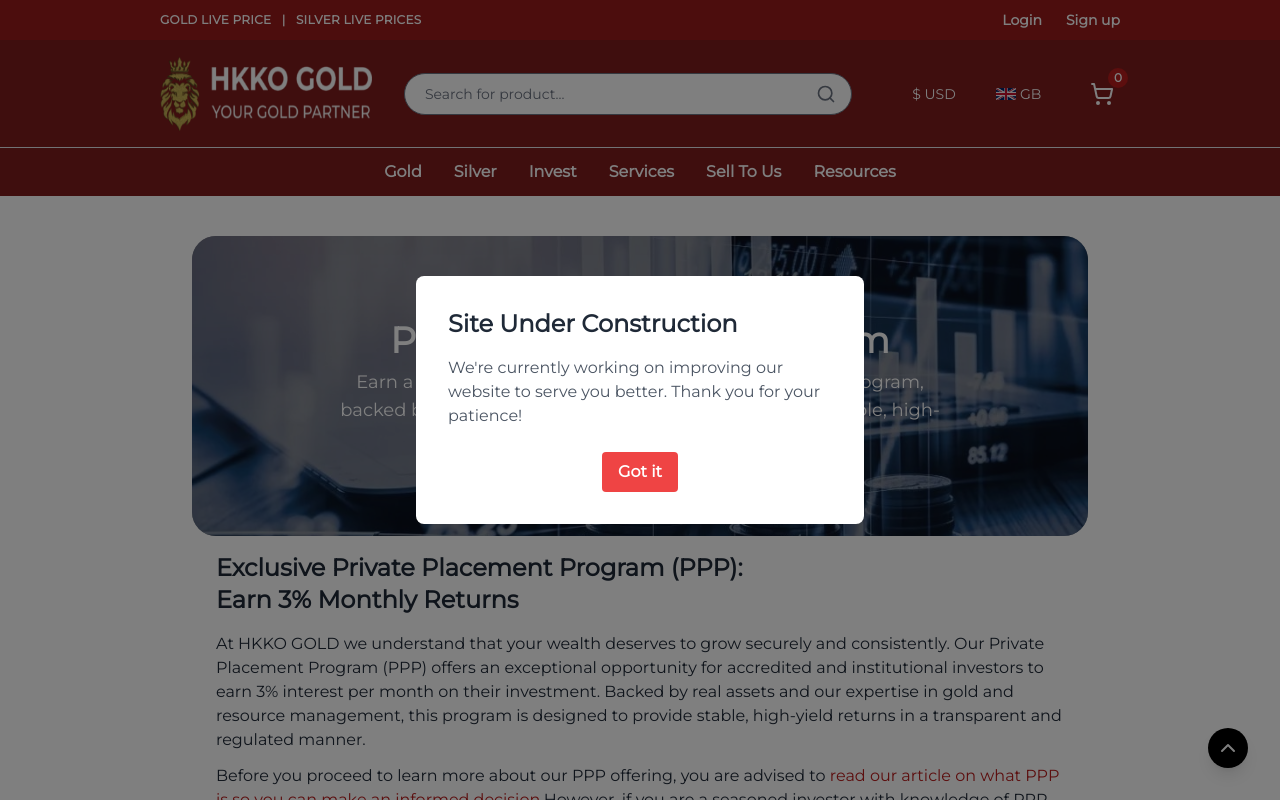
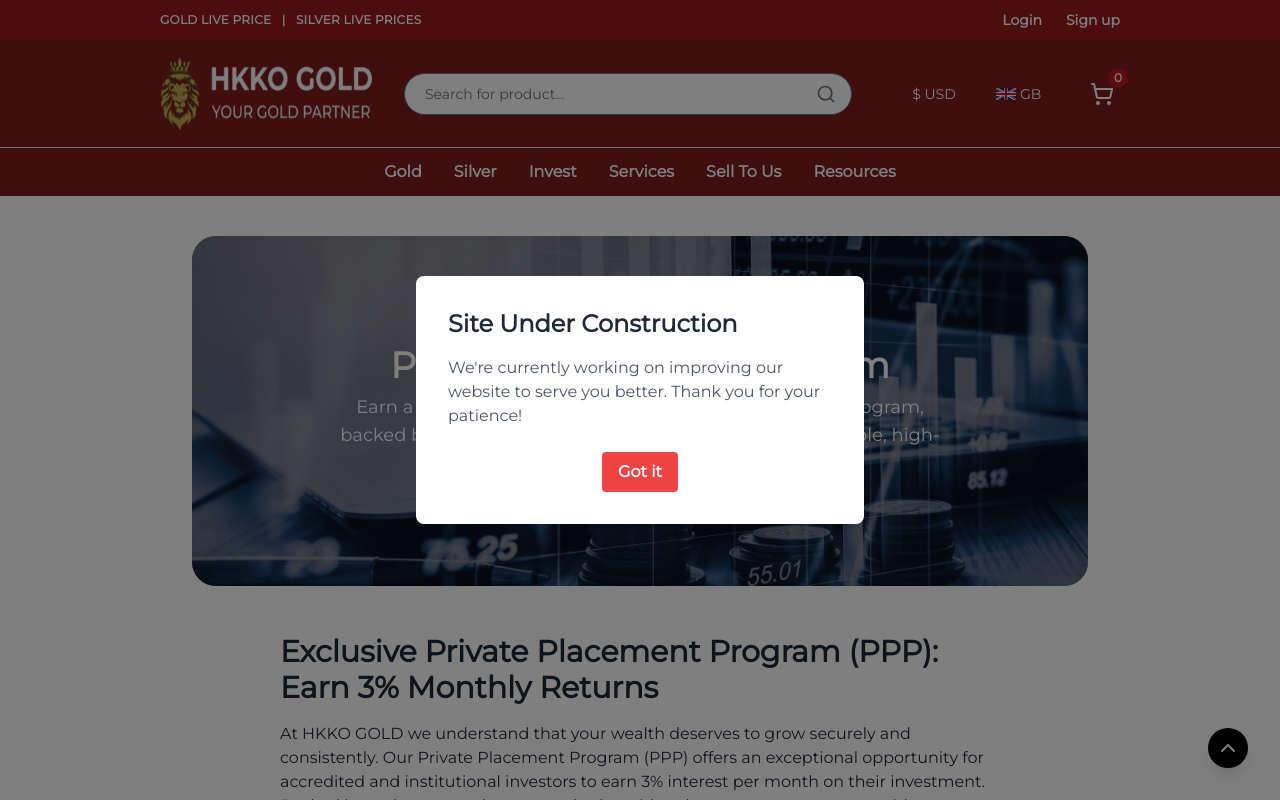
Before and after one commit to atok624/Test-Hkko, a Vue app: page /private-placement in a window 1280 px wide. Shown: the top 800 px of the page. Built offline with nearby package versions, Linux system fonts and the light colour scheme.

Commit message:
Make changes to services page

```diff
--- a/src/pages/PrivatePlacement.vue
+++ b/src/pages/PrivatePlacement.vue
@@ -1,7 +1,7 @@
 <template>
   <div class="min-h-screen w-[95%] md:w-[75%] lg:w-[70%] mx-auto my-10 bg-white text-gray-800">
     <!-- Hero Section -->
-    <div class="relative h-[300px] bg-gray-900 rounded-3xl mb-4">
+    <div class="relative h-[350px] bg-gray-900  rounded-3xl mb-12">
       <img src="/img.jpeg" alt="Private Placement Program"
         class="w-full h-full rounded-3xl object-cover opacity-50" />
       <div class="absolute inset-0 flex flex-col justify-center items-center px-6 md:px-12">
@@ -16,10 +16,10 @@
     </div>
 
     <!-- Main Content -->
-    <div class="max-w-4xl mx-auto px-6 space-y-8 pb-12">
+    <div class="max-w-3xl mx-auto px-6 space-y-8 pb-12">
       <!-- Program Overview -->
       <section>
-        <h2 class="text-2xl font-bold mb-4">
+        <h2 class="text-3xl font-bold mb-4">
           Exclusive Private Placement Program (PPP):
           <span class="block">Earn 3% Monthly Returns</span>
         </h2>
```
